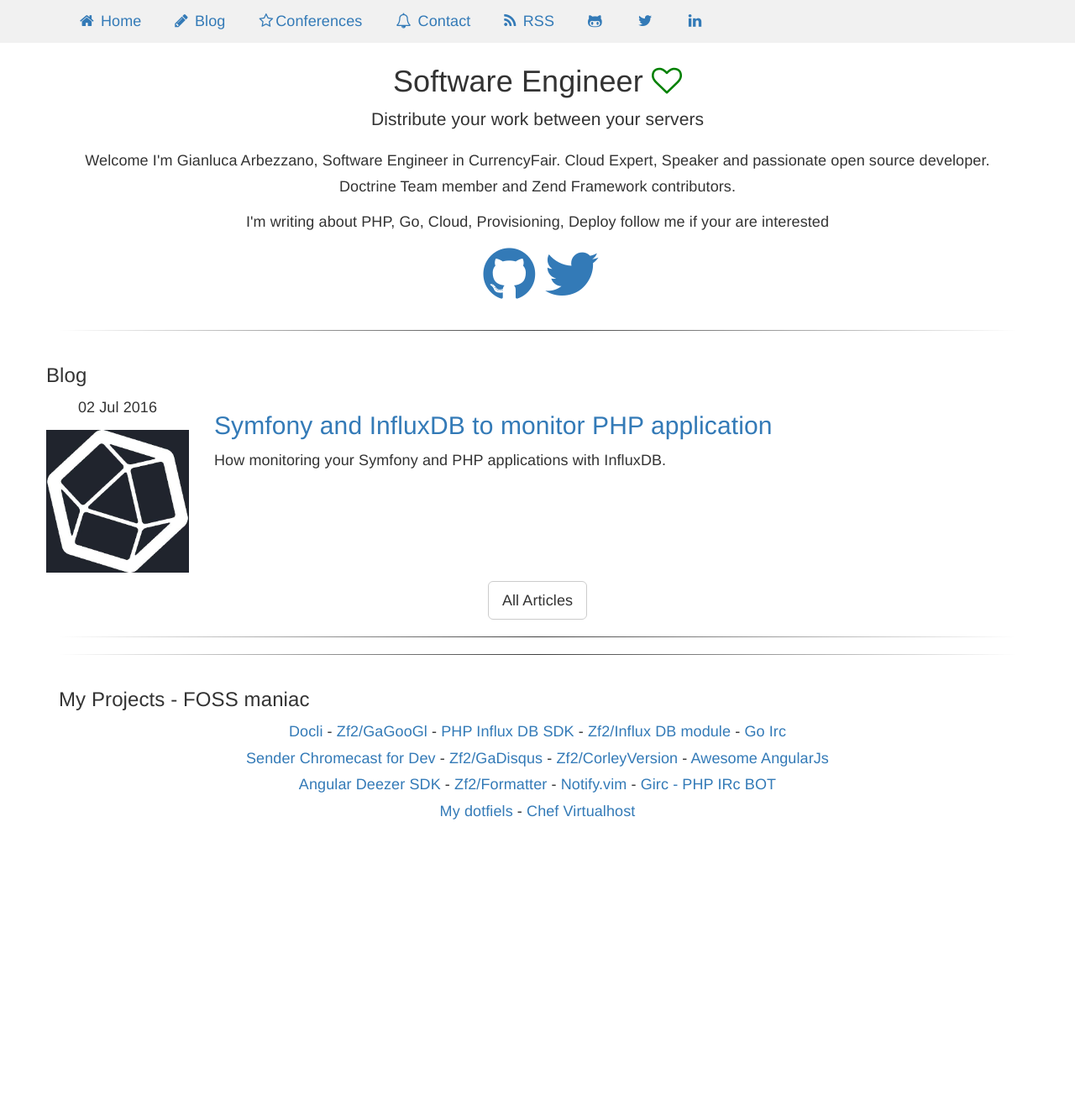
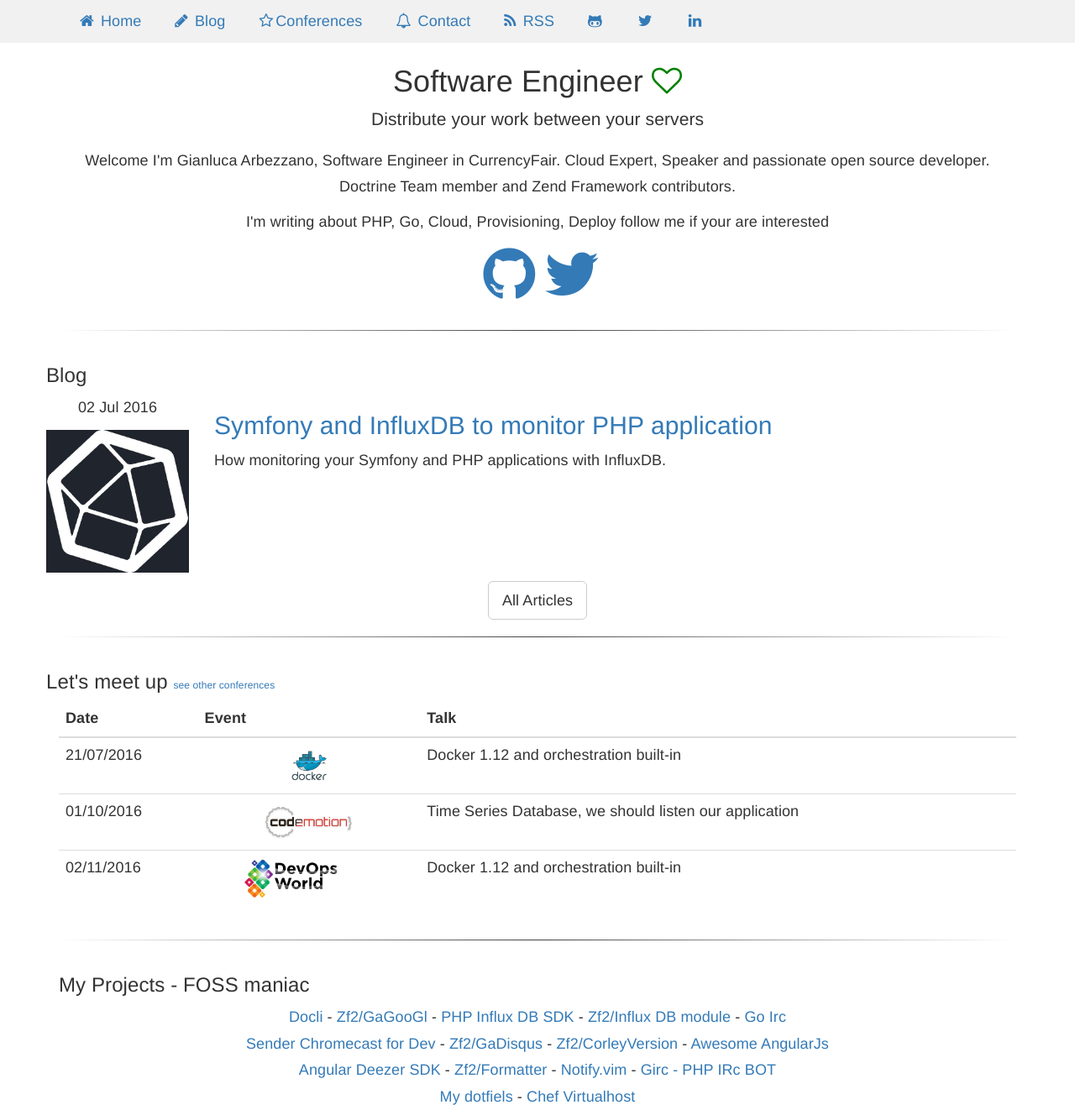
Before and after one commit to gianarb/gianarb.github.com, a Jekyll site: the page built from index.html, in a window 1280 px wide and 1322 px high. Shown: the whole window at 84% size. Built offline with Jekyll 4.4.1, drawn with Linux system fonts in a browser that asks for light colours; nearby versions of some CDN libraries.

Commit message:
update event schedule

```diff
--- a/_includes/next-events.html
+++ b/_includes/next-events.html
@@ -1,4 +1,4 @@
-<!--<div class="row">
+<div class="row">
     <h3>Let's meet up <small><a href="/conferences.html">see other conferences</a></small></h3>
 
     <div class="col-md-12">
@@ -12,13 +12,27 @@
           </thead>
           <tbody>
             <tr>
-              <td>13-15/06/2016</td>
-              <td><a href="http://devopsconference.de" target="_blank">
-                <img class="conf img-responsive" src="/img/conf/devopsconference.png">
+              <td>21/07/2016</td>
+              <td><a href="http://www.meetup.com/it-IT/Docker-Dublin/events/232168564/" target="_blank">
+                <img class="conf img-responsive" src="/img/docker.png">
               </a></td>
-              <td>AWS under the hood</td>
+              <td>Docker 1.12 and orchestration built-in</td>
+            </tr>
+            <tr>
+              <td>01/10/2016</td>
+              <td><a href="http://dublin2016.codemotionworld.com/" target="_blank">
+                <img class="conf img-responsive" src="/img/conf/codemotion.png">
+              </a></td>
+              <td>Time Series Database, we should listen our application</td>
+            </tr>
+            <tr>
+              <td>02/11/2016</td>
+              <td><a href="https://devopsworldevent.com/" target="_blank">
+                <img class="conf img-responsive" src="/img/conf/devops_world.png">
+              </a></td>
+              <td>Docker 1.12 and orchestration built-in</td>
             </tr>
           </tbody>
         </table>
     </div>
-</div>-->
+</div>
```
Also changed, not shown: img/conf/devops_world.png (added).
